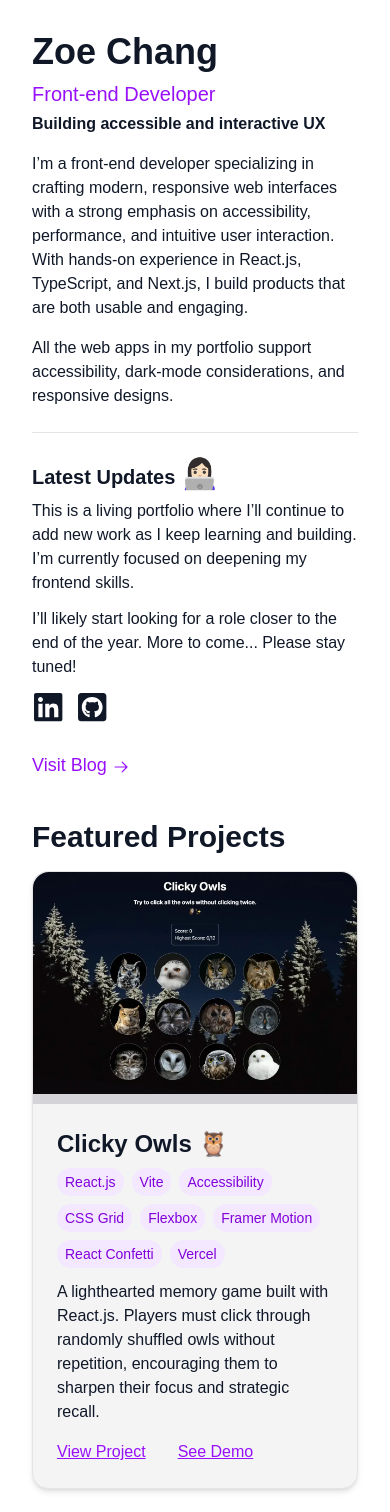
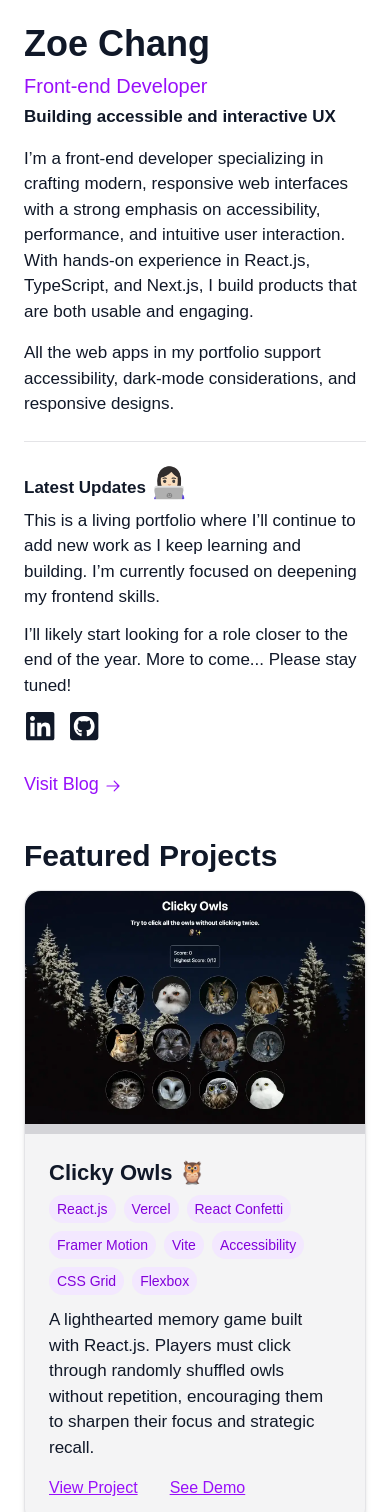
Before and after one commit to zcdev/my-portfolio, a Next.js app: page / in a window 390 px wide. Shown: the top 1512 px of the page. Built offline with nearby package versions, Linux system fonts and the light colour scheme.

Commit message:
style: pixel pushing, adjust layout, refine spacing, and touch up UI elements - increase mobile font sizes - fit MDXRemote Main element content width to viewport width - span code blocks to the full width - change dark mode text color on Blog post entry dates - reorder tech & feature pills

```diff
--- a/src/app/blog/page.tsx
+++ b/src/app/blog/page.tsx
@@ -23,16 +23,16 @@ export default async function BlogIndex() {
         .sort((a, b) => Number(b) - Number(a))
         .map((year) => (
           <section key={year}>
-            <h3 className="text-lg font-semibold mb-1">{year}</h3>
+            <h3 className="text-lg font-semibold mb-1">From {year}</h3>
             <ul className="mb-6">
               {grouped[Number(year)].map((post) => (
                 <li key={post.slug} className="mb-2">
-                  <span className="text-lg text-gray-600 pr-2">{post.date!.slice(5, post.date?.length)}:</span>
                   <Link
                     href={`/blog/${post.slug}`}
                     className="text-lg text-purple-600 hover:underline dark:text-purple-400"
                   >{post.title}
                   </Link>
+                  <span className="text-lg text-gray-400 pl-2">({post.date!.slice(5, post.date?.length)})</span>
                 </li>
               ))}
             </ul>
--- a/src/app/components/IconLinksSection.tsx
+++ b/src/app/components/IconLinksSection.tsx
@@ -8,9 +8,9 @@ export default function IconLinksSection() {
 
     return (
         <section className="text-left">
-            <h2 className="text-xl font-semibold mb-1">Latest Updates <span className="emoji-large">👩🏻‍💻</span></h2>
-            <p className="text-base mb-3">This is a living portfolio where I’ll continue to add new work as I keep learning and building. I’m currently focused on deepening my frontend skills.</p>
-            <p className="text-base mb-3">I’ll likely start looking for a role closer to the end of the year. More to come... Please stay tuned!</p>
+            <h2 className="text-xl text-[17px] font-semibold mb-1">Latest Updates <span className="emoji-large">👩🏻‍💻</span></h2>
+            <p className="text-base text-[17px] mb-3">This is a living portfolio where I’ll continue to add new work as I keep learning and building. I’m currently focused on deepening my frontend skills.</p>
+            <p className="text-base text-[17px] mb-3">I’ll likely start looking for a role closer to the end of the year. More to come... Please stay tuned!</p>
             <div className="mb-7">
                 <IconContext.Provider value={{ size: "1.8em" }}>
                     <Link href="https://www.linkedin.com/in/zcdev/" target="_blank" aria-label="Connect with me on LinkedIn">
--- a/src/app/components/MDXPage.tsx
+++ b/src/app/components/MDXPage.tsx
@@ -58,7 +58,7 @@ export default async function MDXPage({ params, contentFolder }: MDXPageProps) {
     : { href: "/", label: "Back to Home" };
 
   return (
-    <main className="prose max-w-4xl p-10">
+    <main className="prose max-w-4xl p-5">
       <header>
         <h1 className="text-3xl font-bold mb-4">{format.title}</h1>
         {contentFolder === "posts" && format.date && (
--- a/src/app/content/docs/clicky-owls.mdx
+++ b/src/app/content/docs/clicky-owls.mdx
@@ -1,7 +1,7 @@
 ---
 title: "Clicky Owls 🦉"
 slug: "clicky-owls"
-tech: ["React.js", "Vite", "Accessibility", "CSS Grid", "Flexbox", "Framer Motion", "React Confetti", "Vercel"]
+tech: ["React.js", "Vercel", "React Confetti", "Framer Motion", "Vite", "Accessibility", "CSS Grid", "Flexbox"]
 description: "A lighthearted memory game built with React.js. Players must click through randomly shuffled owls without repetition, encouraging them to sharpen their focus and strategic recall."
 demo: "clicky-owls.vercel.app"
 ---
--- a/src/app/content/docs/easter-eggs-festival.mdx
+++ b/src/app/content/docs/easter-eggs-festival.mdx
@@ -1,7 +1,7 @@
 ---
 title: "Easter Eggs Festival 🐣"
 slug: "easter-eggs-festival"
-tech: ["React.js", "TypeScript", "Vite", "Accessibility", "CSS Grid", "Flexbox", "Mobile-first", "Dark Mode", "Vercel", "Audio"]
+tech: ["React.js", "TypeScript", "Vite", "Audio", "Accessibility", "CSS Grid", "Flexbox", "Mobile-first", "Dark Mode", "Vercel"]
 description: "A strategic number-memory game built with React.js. Features custom sound design that is both accessible and user-friendly, creating a fun and inclusive experience suitable for all ages."
 demo: "easter-eggs-festival.vercel.app"
 ---
--- a/src/app/content/docs/geovibe.mdx
+++ b/src/app/content/docs/geovibe.mdx
@@ -1,7 +1,7 @@
 ---
 title: "GeoVibe 🇺🇸"
 slug: "geovibe"
-tech: ["React.js", "Census API", "Webform", "Vite", "Accessibility", "HTML5", "CSS3", "Dark Mode", "Vercel"]
+tech: ["React.js", "Census API", "Accessibility", "Webform", "HTML5", "CSS3", "Vite", "Dark Mode", "Vercel"]
 description: "A user-friendly single-page web app built with React.js. Helps users explore U.S. Census data and gain insights into population, income, age, and diversity across all 50 states."
 demo: "geovibe.vercel.app"
 ---
--- a/src/app/globals.css
+++ b/src/app/globals.css
@@ -24,10 +24,15 @@ body {
   place-content: center;
 }
 
+main {
+  width: 100vw;
+}
+
 h3 code, p code, li code {
   font-size: 16px;
   background: #fef9c2;
   padding: 3px;
+  width: 100%;
 }
 
 pre code {
@@ -49,5 +54,5 @@ pre code {
 .list {
   list-style-type: disc;
   line-height: 2;
-  margin-left: 2.5em;
+  margin-left: 24px;
 }
--- a/src/app/page.tsx
+++ b/src/app/page.tsx
@@ -4,19 +4,19 @@ import IconLinksSection from "./components/IconLinksSection";
 export default function Home() {
 
   return (
-    <main className="grid grid-cols-1 lg:grid-cols-8 gap-x-8 gap-y-6 max-w-[1700px] min-h-screen text-gray-900 p-8 dark:bg-stone-950 dark:text-zinc-400">
+    <main className="grid grid-cols-1 lg:grid-cols-8 gap-x-8 gap-y-6 max-w-[1700px] min-h-screen text-gray-900 p-6 dark:bg-stone-950 dark:text-zinc-400">
       <aside className="mb-4 col-span-8 lg:col-span-2 text-left">
         <h1 className="text-4xl font-bold mb-2">Zoe Chang</h1>
         <p className="text-xl text-purple-600 mb-1 dark:text-purple-400">
           Front-end Developer
         </p>
-        <p className="text-base font-semibold mb-4">
+        <p className="text-base text-[17px] font-semibold mb-4">
           Building accessible and interactive UX
         </p>
-        <p className="text-base mb-4">
+        <p className="text-base text-[17px] mb-4">
           I’m a front-end developer specializing in crafting modern, responsive web interfaces with a strong emphasis on accessibility, performance, and intuitive user interaction. With hands-on experience in React.js, TypeScript, and Next.js, I build products that are both usable and engaging.
         </p>
-        <p className="text-base mb-5 pb-6 border-b-1 border-zinc-200">
+        <p className="text-base text-[17px] mb-5 pb-6 border-b-1 border-zinc-200">
           All the web apps in my portfolio support accessibility, dark-mode considerations, and responsive designs.
         </p>
         <IconLinksSection />
--- a/src/app/project/page.tsx
+++ b/src/app/project/page.tsx
@@ -16,9 +16,9 @@ export default async function ProjectIndex() {
           >
             <ResponsiveImage className="rounded-t-2xl" src={`/assets/${doc.slug}`} alt="" width={600} height={411} />
             <div className="p-6 border-t-10 border-zinc-300">
-              <h3 className="text-2xl font-bold mb-2">{doc.title}</h3>
+              <h3 className="text-2xl text-[22px] font-bold mb-2">{doc.title}</h3>
               <ListPills items={doc.tech} />
-              <p className="text-base mt-3 mb-4">{doc.description}</p>
+              <p className="text-base text-[17px] mt-3 mb-4 pr-4">{doc.description}</p>
               <Link
                 href={`/project/${doc.slug}`}
                 className="text-base text-purple-600 dark:text-purple-400 underline mr-8"
```
